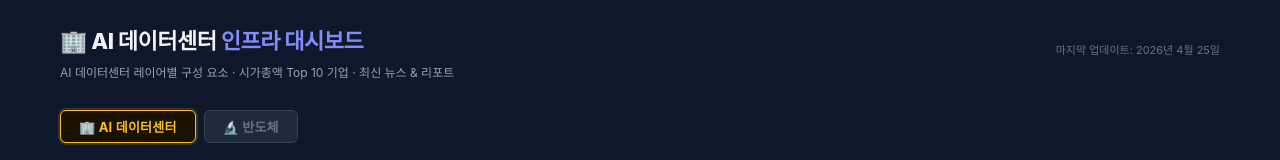
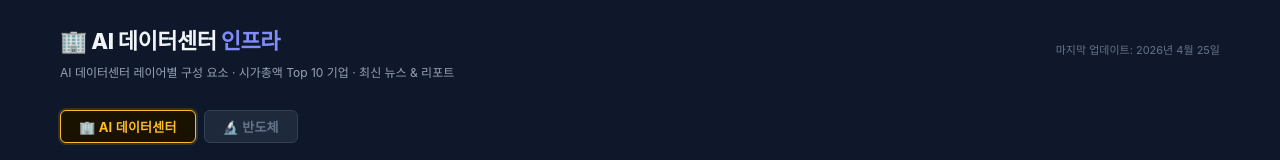
Before and after one commit to startFromBottom/stock-dashboard, a Next.js app: page / in a window 1280 px wide. Shown: the top 160 px of the page. Built offline with nearby package versions, Linux system fonts and the light colour scheme.

Commit message:
chore: 프로젝트명 ai-datacenter-dashboard → stock-dashboard

```diff
--- a/app/layout.js
+++ b/app/layout.js
@@ -1,8 +1,8 @@
 import './globals.css';
 
 export const metadata = {
-  title: 'AI 데이터센터 대시보드',
-  description: 'AI 데이터센터 구성 요소별 시가총액 Top 5 기업 및 최신 뉴스',
+  title: 'Stock Dashboard',
+  description: 'AI 데이터센터 · 반도체 밸류체인 시가총액 Top 10 기업 · 실시간 뉴스 & 리포트',
 };
 
 export default function RootLayout({ children }) {
--- a/components/Dashboard.jsx
+++ b/components/Dashboard.jsx
@@ -26,8 +26,8 @@ export default function Dashboard() {
   });
 
   const headerTitle = sector === 'ai-dc'
-    ? <>🏢 AI 데이터센터 <span>인프라 대시보드</span></>
-    : <>🔬 반도체 <span>밸류체인 대시보드</span></>;
+    ? <>🏢 AI 데이터센터 <span>인프라</span></>
+    : <>🔬 반도체 <span>밸류체인</span></>;
 
   const headerDesc = sector === 'ai-dc'
     ? 'AI 데이터센터 레이어별 구성 요소 · 시가총액 Top 10 기업 · 최신 뉴스 & 리포트'
--- a/package.json
+++ b/package.json
@@ -1,5 +1,5 @@
 {
-  "name": "ai-datacenter-dashboard",
+  "name": "stock-dashboard",
   "version": "0.1.0",
   "private": true,
   "scripts": {
```
